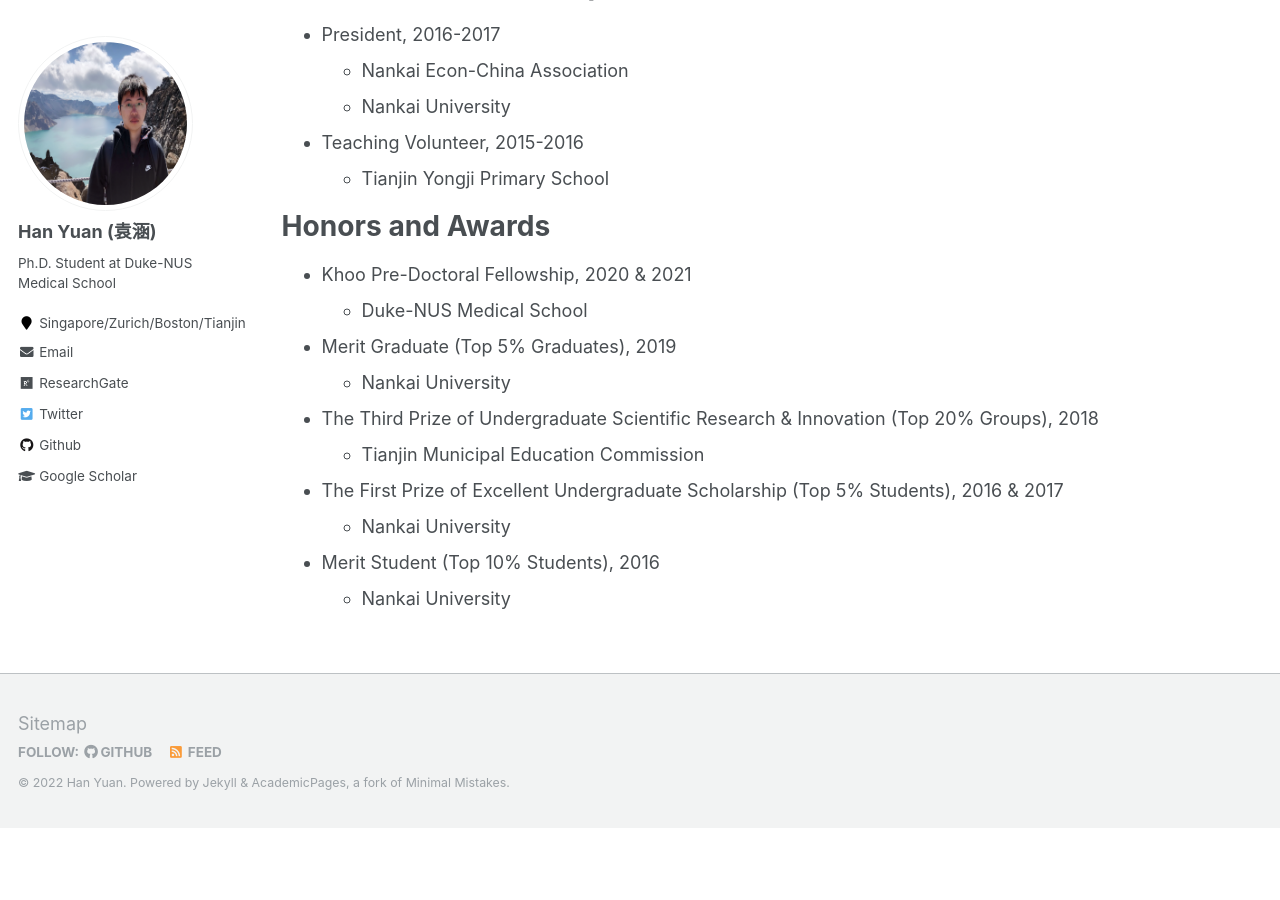
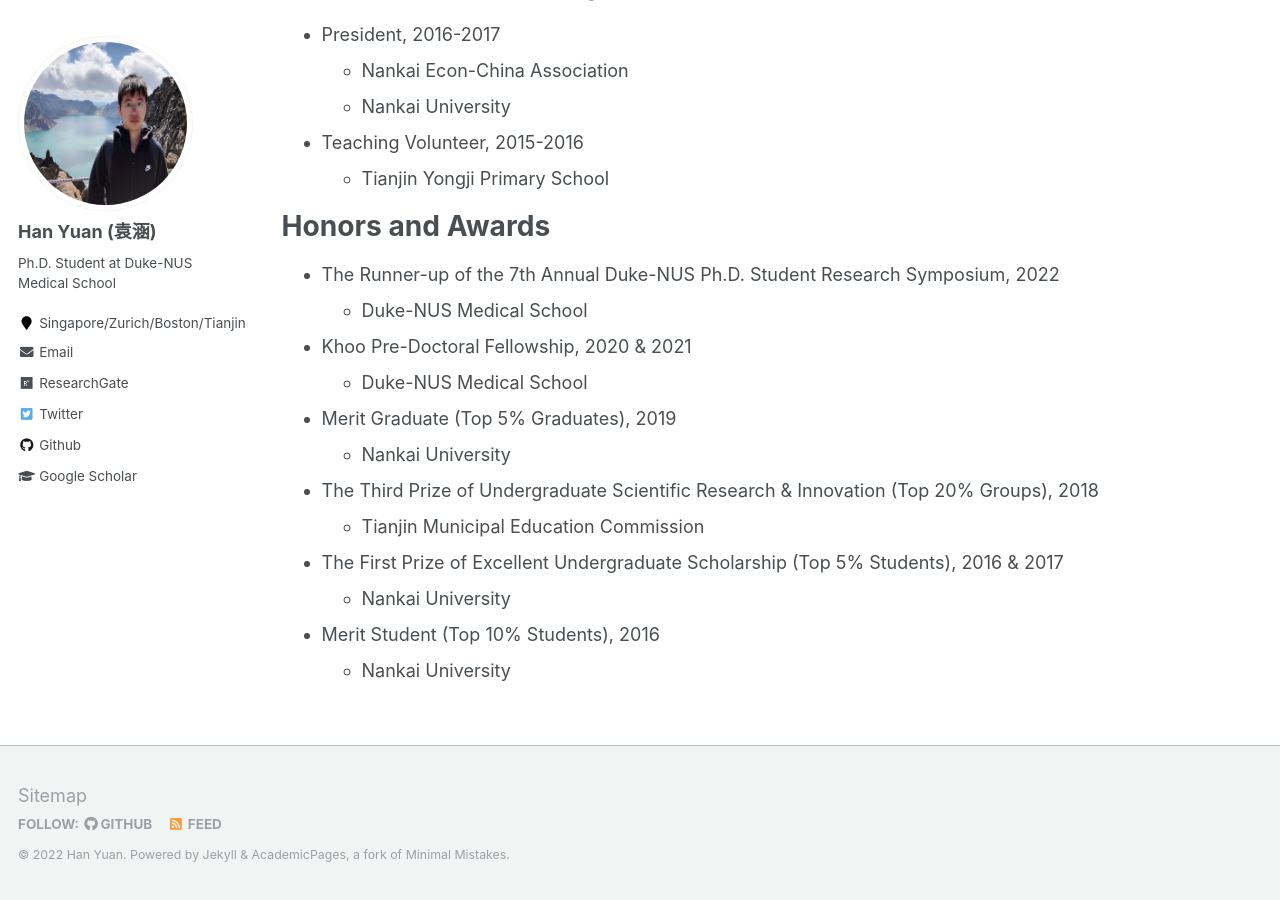
Before and after one commit to Han-Yuan-Med/Han-Yuan-Med.github.io, a Jekyll site: the page built from _pages/cv.md, in a window 1280 px wide and 900 px high, scrolled down 1357 px. Built offline with Jekyll 4.4.1, drawn with Linux system fonts in a browser that asks for light colours; before the commit the page ends 2185 px from its top, so only the background shows below that.

Commit message:
Update cv.md

```diff
--- a/_pages/cv.md
+++ b/_pages/cv.md
@@ -60,6 +60,9 @@ Service and Leadership
 
 Honors and Awards
 ======
+* The Runner-up of the 7th Annual Duke-NUS Ph.D. Student Research Symposium, 2022
+  * Duke-NUS Medical School
+
 * Khoo Pre-Doctoral Fellowship, 2020 & 2021
   * Duke-NUS Medical School
 
```
